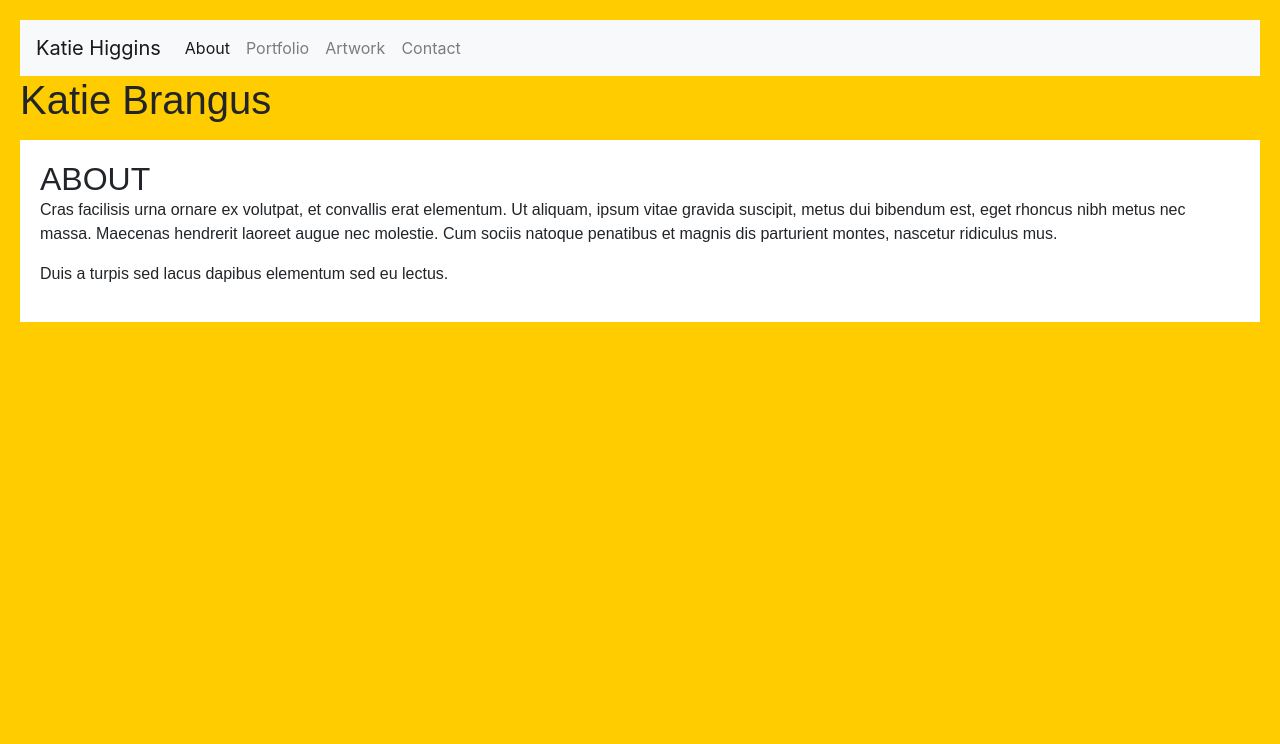
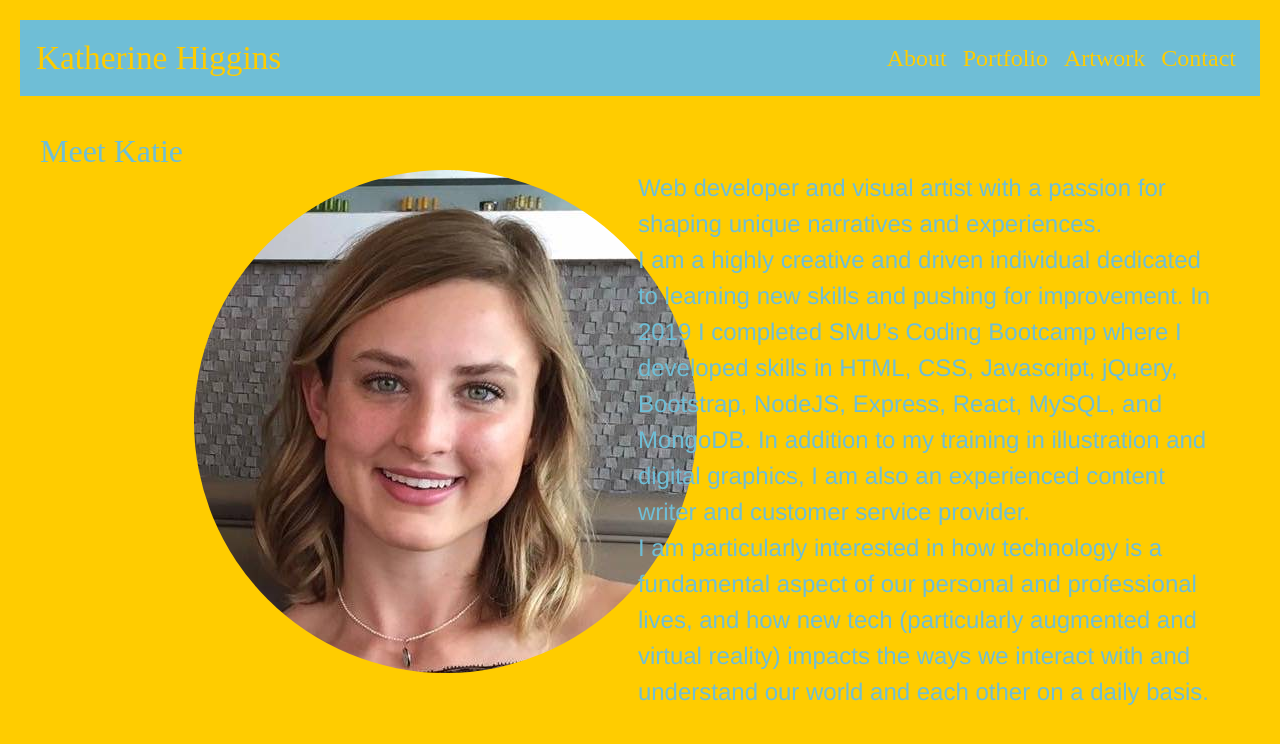
Before and after one commit to kat9513/Portfolio3.0, a React (Create React App) app: page /#/ in a window 1280 px wide. Shown: the top 744 px of the page. Built offline with nearby package versions, Linux system fonts and the light colour scheme.

Commit message:
adding photo to about page as well as updating styling and content

```diff
--- a/src/Pages/About/About.component.js
+++ b/src/Pages/About/About.component.js
@@ -1,19 +1,40 @@
 import React, { Component } from 'react';
+const icon = require("../../Assets/Images/icon.jpg");
 
 export default class Home extends Component {
     render() {
         return (
             <div>
-            <h2>ABOUT</h2>
-            <p>Cras facilisis urna ornare ex volutpat, et
-            convallis erat elementum. Ut aliquam, ipsum vitae
-            gravida suscipit, metus dui bibendum est, eget rhoncus nibh
-            metus nec massa. Maecenas hendrerit laoreet augue
-            nec molestie. Cum sociis natoque penatibus et magnis
-            dis parturient montes, nascetur ridiculus mus.</p>
 
-            <p>Duis a turpis sed lacus dapibus elementum sed eu lectus.</p>
-          </div>
+                <h2>Meet Katie</h2>
+                <div className="row justify-content-around">
+                    <div className="col-lg-1">
+                    </div>
+                    <div className="col-lg-4">
+                        <img className="MyFace img-responsive" src={icon} alt="myFace" />
+                    </div>
+                    <div className="About col-lg-6">
+                        <p>
+                            <span>
+                                Web developer and visual artist with a passion for shaping unique narratives and experiences.
+                                <br></br>
+                            </span>
+                            <span>
+                                I am a highly creative and driven individual dedicated to learning new skills and pushing for improvement.
+                                In 2019 I completed SMU’s Coding Bootcamp where I developed skills in HTML, CSS, Javascript, jQuery, Bootstrap, NodeJS, Express, React, MySQL, and MongoDB.
+                                In addition to my training in illustration and digital graphics, I am also an experienced content writer and customer service provider.
+                                <br></br>
+                            </span>
+                            <span>
+                                I am particularly interested in how technology is a fundamental aspect of our personal and professional lives, and how new tech (particularly augmented and virtual reality) impacts the ways we interact with and understand our world and each other on a daily basis.
+                                <br></br>
+                            </span>
+
+                        </p>
+                    </div>
+                </div>
+            </div>
+
         );
     }
 }
--- a/src/Pages/Artwork/Artwork.component.js
+++ b/src/Pages/Artwork/Artwork.component.js
@@ -4,15 +4,10 @@ export default class Artwork extends Component {
     render() {
         return (
             <div>
-            <h2>ARTWORK</h2>
-            <p>Cras facilisis urna ornare ex volutpat, et
-            convallis erat elementum. Ut aliquam, ipsum vitae
-            gravida suscipit, metus dui bibendum est, eget rhoncus nibh
-            metus nec massa. Maecenas hendrerit laoreet augue
-            nec molestie. Cum sociis natoque penatibus et magnis
-            dis parturient montes, nascetur ridiculus mus.</p>
-
-            <p>Duis a turpis sed lacus dapibus elementum sed eu lectus.</p>
+            <h2>Artwork</h2>
+            <p>
+                Study Abroad info and College Art Shows here
+            </p>
           </div>
         )
     }
--- a/src/Pages/Contact/Contact.component.js
+++ b/src/Pages/Contact/Contact.component.js
@@ -4,16 +4,13 @@ export default class About extends Component {
     render() {
         return (
             <div>
-            <h2>CONTACT</h2>
-            <p>Cras facilisis urna ornare ex volutpat, et
-            convallis erat elementum. Ut aliquam, ipsum vitae
-            gravida suscipit, metus dui bibendum est, eget rhoncus nibh
-            metus nec massa. Maecenas hendrerit laoreet augue
-            nec molestie. Cum sociis natoque penatibus et magnis
-            dis parturient montes, nascetur ridiculus mus.</p>
-
-            <p>Duis a turpis sed lacus dapibus elementum sed eu lectus.</p>
-          </div>
+                <h2>Get in Touch</h2>
+                <div className="text-align-left">
+                    <p>katherine9513@gmail.com</p>
+                    <a href="https://www.linkedin.com/in/katherine-higgins-03b239144/" class="card-link">LinkedIn</a>
+                    <a href="https://github.com/kat9513" class="card-link">GitHub</a>
+                </div>
+            </div>
         )
     }
 }
--- a/src/Pages/Portfolio/Portfolio.component.js
+++ b/src/Pages/Portfolio/Portfolio.component.js
@@ -4,15 +4,11 @@ export default class Portfolio extends Component {
     render() {
         return (
             <div>
-            <h2>PORTFOLIO</h2>
-            <p>Cras facilisis urna ornare ex volutpat, et
-            convallis erat elementum. Ut aliquam, ipsum vitae
-            gravida suscipit, metus dui bibendum est, eget rhoncus nibh
-            metus nec massa. Maecenas hendrerit laoreet augue
-            nec molestie. Cum sociis natoque penatibus et magnis
-            dis parturient montes, nascetur ridiculus mus.</p>
+            <h2>Portfolio</h2>
+            <p>
+                Elaborate on Coding Bootcamp
+            </p>
 
-            <p>Duis a turpis sed lacus dapibus elementum sed eu lectus.</p>
           </div>
         )
     }
--- a/src/components/Main/Main.js
+++ b/src/components/Main/Main.js
@@ -22,7 +22,6 @@ class Main extends Component {
                 <NavBar />
                 <HashRouter>
                     <div>
-                        <h1>Katie Brangus</h1>
                         <ul className="header">
 
                         </ul>
--- a/src/components/NavBar/NavBar.component.js
+++ b/src/components/NavBar/NavBar.component.js
@@ -4,14 +4,14 @@ export default class NavBar extends Component {
     render() {
         return (
             <div className="NavBar">
-                <nav className="navbar navbar-expand-lg navbar-light bg-light">
-                    <a className="navbar-brand" href="/">Katie Higgins</a>
+                <nav className="navbar navbar-expand-lg">
+                    <a className="navbar-brand" href="/">Katherine Higgins</a>
                     <button className="navbar-toggler" type="button" data-toggle="collapse" data-target="#navbarNavAltMarkup"
                         aria-controls="navbarNavAltMarkup" aria-expanded="false" aria-label="Toggle navigation">
                         <span className="navbar-toggler-icon"></span>
                     </button>
                     <div className="collapse navbar-collapse" id="navbarNavAltMarkup">
-                        <div className="navbar-nav">
+                        <div className="navbar-nav ml-auto">
                             <a className="nav-item nav-link active" href="/">About <span className="sr-only">(current)</span></a>
                             <a className="nav-item nav-link" href="/#/portfolio">Portfolio</a>
                             <a className="nav-item nav-link" href="/#/artwork">Artwork</a>
--- a/src/index.css
+++ b/src/index.css
@@ -33,3 +33,35 @@ body {
   .content li {
     margin-bottom: 10px;
   }
+  .navbar{
+    font-family: Futura;
+    font-size: 20pt;
+    background-color: #6fbed6;
+  }
+  .navbar-brand{
+    font-size: 25pt;
+    color: #FFCC00;
+
+  }
+  .navbar-nav{
+    font-size: 18pt;
+    justify-content: right;
+  }
+  .nav-item{
+    color: #FFCC00;
+  }
+  .content{
+    background-color: transparent;
+  }
+  h2{
+    font-family: Futura;
+    color: #6fbed6;
+  }
+  p{
+    font-family: Helvetica, sans-serif;
+    font-size: 18pt;
+    color: #6fbed6;
+  }
+ .MyFace{
+   border-radius: 50%;
+ }
```
Also changed, not shown: src/App.js (line endings or trailing spaces), src/Assets/Images/icon.jpg (added).
